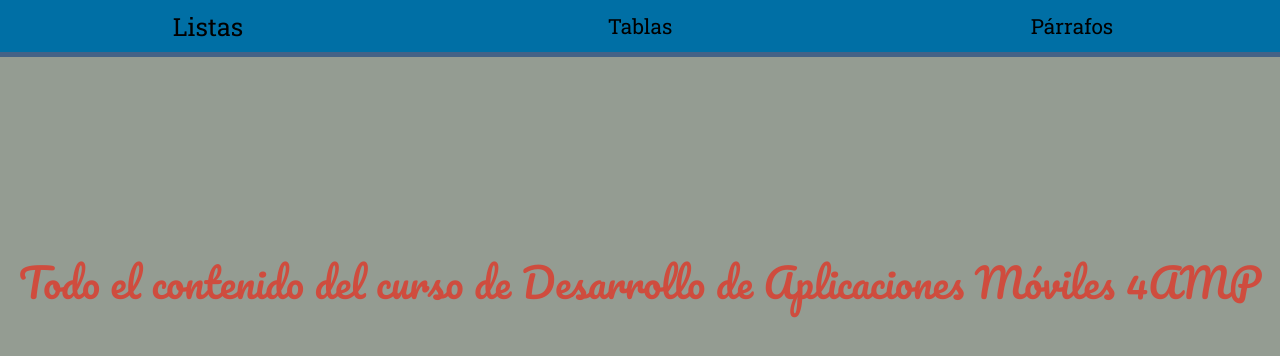
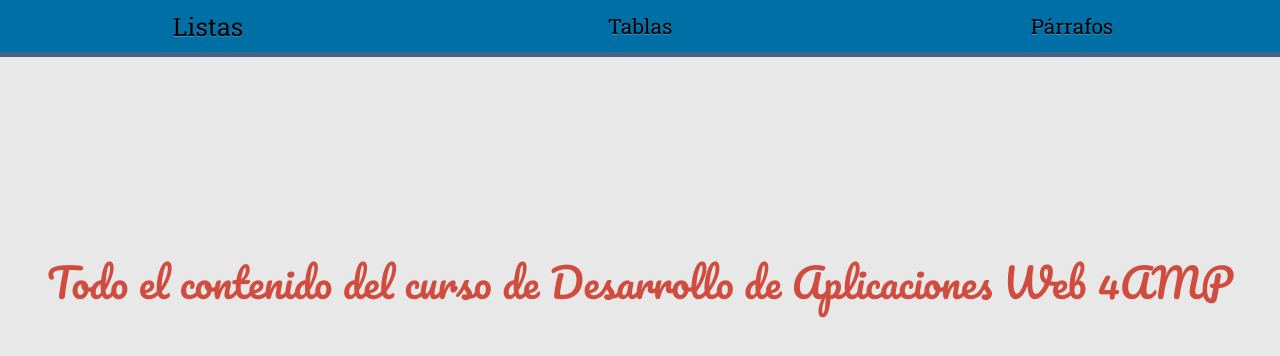
Before and after one commit to Topi99/WebDev4AMP, a plain HTML site: page index.html in a window 1280 px wide. Drawn offline with Linux system fonts and the light colour scheme.

Commit message:
Correcion de errores ortograficos

```diff
--- a/index.html
+++ b/index.html
@@ -14,6 +14,6 @@
 			<li class="col-md"><a href="#">Párrafos</a></li>
 		</ul>
 	</nav>
-	<h1>Todo el contenido del curso de Desarrollo de Aplicaciones Móviles 4AMP</h1>
+	<h1>Todo el contenido del curso de Desarrollo de Aplicaciones Web 4AMP</h1>
 </body>
 </html>
--- a/main.css
+++ b/main.css
@@ -6,7 +6,7 @@
 	margin: 0;
 }
 body{
-	background-color: #949C92 !important;
+	background-color: #E8E8E8 !important;
 }
 h1{
 	padding-top: 15%;
@@ -23,6 +23,7 @@ li{
 	padding-top: 15px;
 	padding-bottom: 15px;
 	font-size: 1.3em;
+	text-shadow: 0px 1px 0px #3896C3;
 	transition: .3s;
 	-webkit-transition: .3s;
 	-moz-transition: .3s;
```
